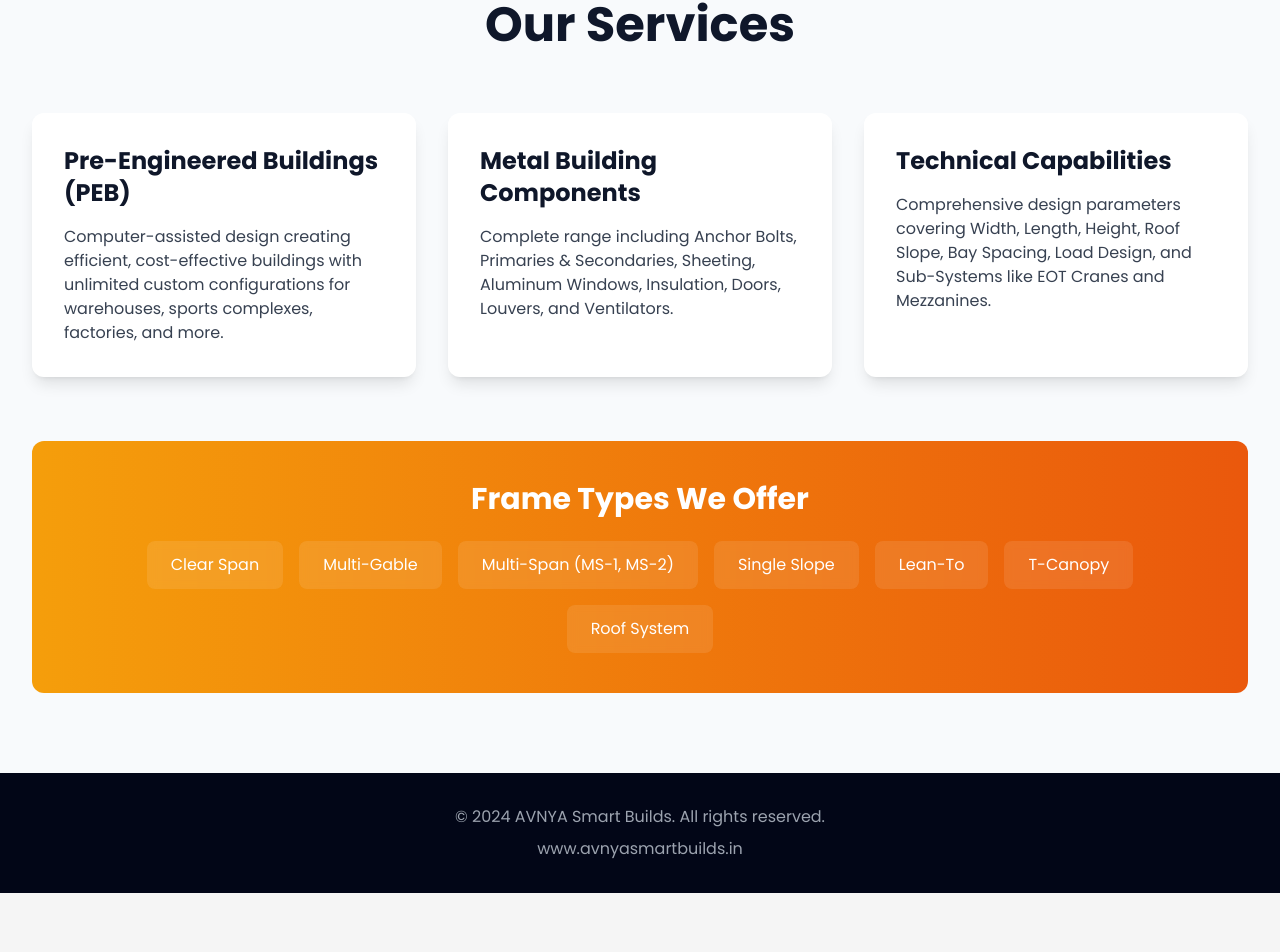
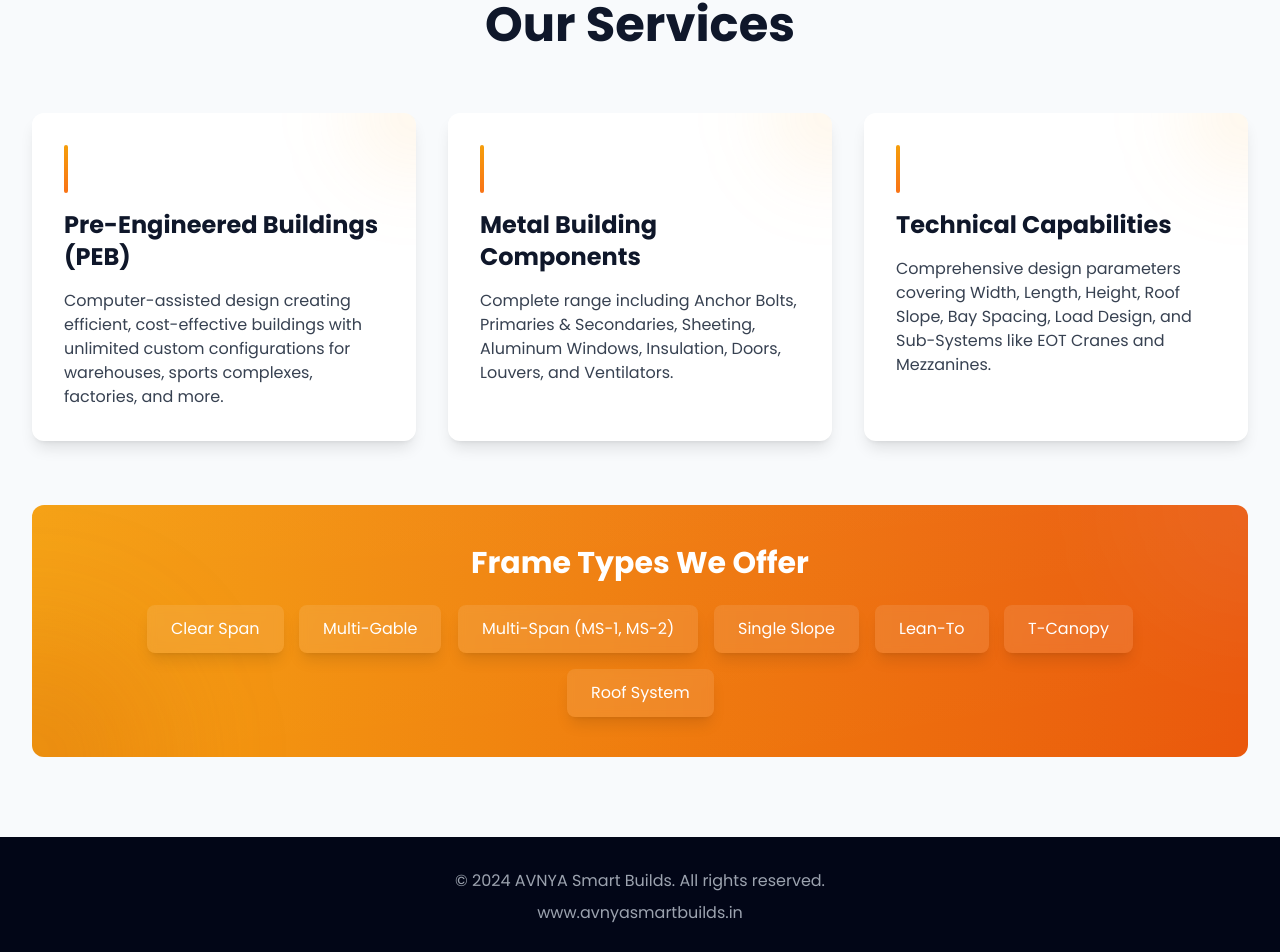
Before and after one commit to rajayush01/Avnya, a React (Vite) app: page / in a window 1280 px wide. Shown: the part 2727-3679 px from the top of the page. Before the commit the page ends 3620 px from the top, so only its background shows below. Built offline with nearby package versions, Linux system fonts and the light colour scheme.

Commit message:
Update ServicesSection.tsx

```diff
--- a/src/components/home/ServicesSection.tsx
+++ b/src/components/home/ServicesSection.tsx
@@ -1,4 +1,9 @@
+import React from "react";
+
 const ServicesSection = () => {
+  const [hoveredServiceIndex, setHoveredServiceIndex] = React.useState<number | null>(null);
+  const [hoveredFrameIndex, setHoveredFrameIndex] = React.useState<number | null>(null);
+
   const services = [
     {
       title: "Pre-Engineered Buildings (PEB)",
@@ -20,9 +25,9 @@
   ];
 
   return (
-    <section id="services" className="py-12 sm:py-16 lg:py-20 bg-slate-50">
+    <section id="services" className="py-12 sm:py-16 lg:py-20 bg-slate-50 overflow-hidden">
       <div className="max-w-7xl mx-auto px-4 sm:px-6 lg:px-8">
-        <h2 className="text-3xl sm:text-4xl lg:text-5xl font-bold text-center text-slate-900 mb-12 sm:mb-16">
+        <h2 className="text-3xl sm:text-4xl lg:text-5xl font-bold text-center text-slate-900 mb-12 sm:mb-16 opacity-0 animate-[fadeInDown_0.8s_ease-out_forwards]">
           Our Services
         </h2>
 
@@ -30,35 +35,106 @@
           {services.map((service, index) => (
             <div
               key={index}
-              className="bg-white p-6 sm:p-8 rounded-xl shadow-lg hover:shadow-2xl transition-all duration-300 transform hover:-translate-y-2 animate-fadeInUp"
-              style={{ animationDelay: `${index * 0.1}s` }}
+              onMouseEnter={() => setHoveredServiceIndex(index)}
+              onMouseLeave={() => setHoveredServiceIndex(null)}
+              className="group relative bg-white p-6 sm:p-8 rounded-xl shadow-lg hover:shadow-2xl transition-all duration-500 transform hover:-translate-y-3 opacity-0 animate-[fadeInUp_0.8s_ease-out_forwards] overflow-hidden"
+              style={{ animationDelay: `${index * 0.15}s` }}
             >
-              <h3 className="text-xl sm:text-2xl font-bold text-slate-900 mb-3 sm:mb-4">
+              <div className="absolute inset-0 bg-gradient-to-br from-amber-500/5 to-orange-500/5 opacity-0 group-hover:opacity-100 transition-opacity duration-500"></div>
+
+              <div className="absolute top-0 right-0 w-32 h-32 bg-gradient-to-br from-amber-400/10 to-orange-400/10 rounded-full transform translate-x-16 -translate-y-16 group-hover:translate-x-12 group-hover:-translate-y-12 transition-transform duration-700 blur-2xl"></div>
+
+              <div className="relative z-10">
+                <div className="w-1 h-12 bg-gradient-to-b from-amber-500 to-orange-500 rounded-full mb-4 transform origin-top group-hover:scale-y-125 transition-transform duration-500"></div>
+
+                <h3 className="text-xl sm:text-2xl font-bold text-slate-900 mb-3 sm:mb-4 transform group-hover:translate-x-1 transition-transform duration-300">
                   {service.title}
                 </h3>
-              <p className="text-sm sm:text-base text-gray-700 leading-relaxed">
+
+                <p className="text-sm sm:text-base text-gray-700 leading-relaxed transform group-hover:translate-x-1 transition-all duration-300 delay-75">
                   {service.description}
                 </p>
+              </div>
+
+              <div className="absolute bottom-0 left-0 w-24 h-1 bg-gradient-to-r from-amber-500 to-orange-500 transform -translate-x-24 group-hover:translate-x-0 transition-transform duration-500"></div>
             </div>
           ))}
         </div>
 
-        <div className="bg-gradient-to-r from-amber-500 to-orange-600 p-6 sm:p-8 lg:p-10 rounded-xl text-white">
-          <h3 className="text-2xl sm:text-3xl font-bold mb-6 text-center">
+        <div className="bg-gradient-to-r from-amber-500 to-orange-600 p-6 sm:p-8 lg:p-10 rounded-xl text-white relative overflow-hidden opacity-0 animate-[fadeInUp_1s_ease-out_0.6s_forwards]">
+          <div className="absolute inset-0 bg-gradient-to-br from-white/10 to-transparent opacity-50"></div>
+
+          <div className="absolute top-0 right-0 w-64 h-64 bg-white/5 rounded-full transform translate-x-32 -translate-y-32 blur-3xl"></div>
+          <div className="absolute bottom-0 left-0 w-64 h-64 bg-orange-700/20 rounded-full transform -translate-x-32 translate-y-32 blur-3xl"></div>
+
+          <div className="relative z-10">
+            <h3 className="text-2xl sm:text-3xl font-bold mb-6 text-center transform animate-[slideIn_0.8s_ease-out_0.8s_backwards]">
               Frame Types We Offer
             </h3>
             <div className="flex flex-wrap justify-center gap-3 sm:gap-4">
               {frameTypes.map((type, index) => (
                 <div
                   key={index}
-                className="px-4 sm:px-6 py-2 sm:py-3 bg-white/10 backdrop-blur-sm rounded-lg hover:bg-white/20 transition-all duration-300 text-sm sm:text-base"
+                  onMouseEnter={() => setHoveredFrameIndex(index)}
+                  onMouseLeave={() => setHoveredFrameIndex(null)}
+                  className="px-4 sm:px-6 py-2 sm:py-3 bg-white/10 backdrop-blur-sm rounded-lg hover:bg-white/20 transition-all duration-300 text-sm sm:text-base transform hover:scale-110 hover:-translate-y-1 cursor-pointer opacity-0 animate-[fadeInScale_0.6s_ease-out_forwards] shadow-lg hover:shadow-xl"
+                  style={{ animationDelay: `${1 + index * 0.1}s` }}
                 >
+                  <span className={`inline-block transition-transform duration-300 ${hoveredFrameIndex === index ? 'scale-110' : ''}`}>
                     {type}
+                  </span>
                 </div>
               ))}
             </div>
           </div>
         </div>
+      </div>
+
+      <style>{`
+        @keyframes fadeInUp {
+          from {
+            opacity: 0;
+            transform: translateY(30px);
+          }
+          to {
+            opacity: 1;
+            transform: translateY(0);
+          }
+        }
+
+        @keyframes fadeInDown {
+          from {
+            opacity: 0;
+            transform: translateY(-20px);
+          }
+          to {
+            opacity: 1;
+            transform: translateY(0);
+          }
+        }
+
+        @keyframes fadeInScale {
+          from {
+            opacity: 0;
+            transform: scale(0.8);
+          }
+          to {
+            opacity: 1;
+            transform: scale(1);
+          }
+        }
+
+        @keyframes slideIn {
+          from {
+            opacity: 0;
+            transform: translateX(-20px);
+          }
+          to {
+            opacity: 1;
+            transform: translateX(0);
+          }
+        }
+      `}</style>
     </section>
   );
 };
```
Lines whose indentation alone changed are shown as unchanged.
